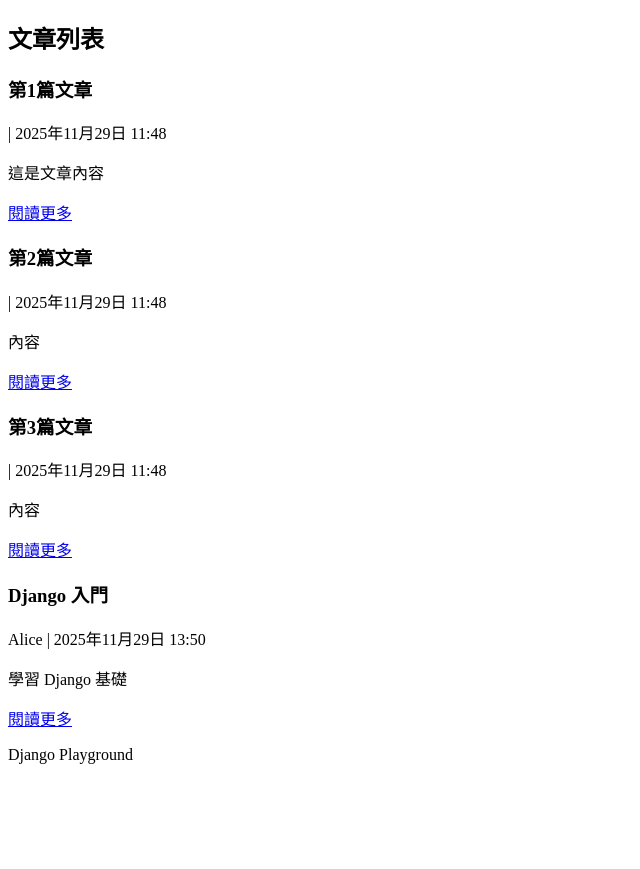
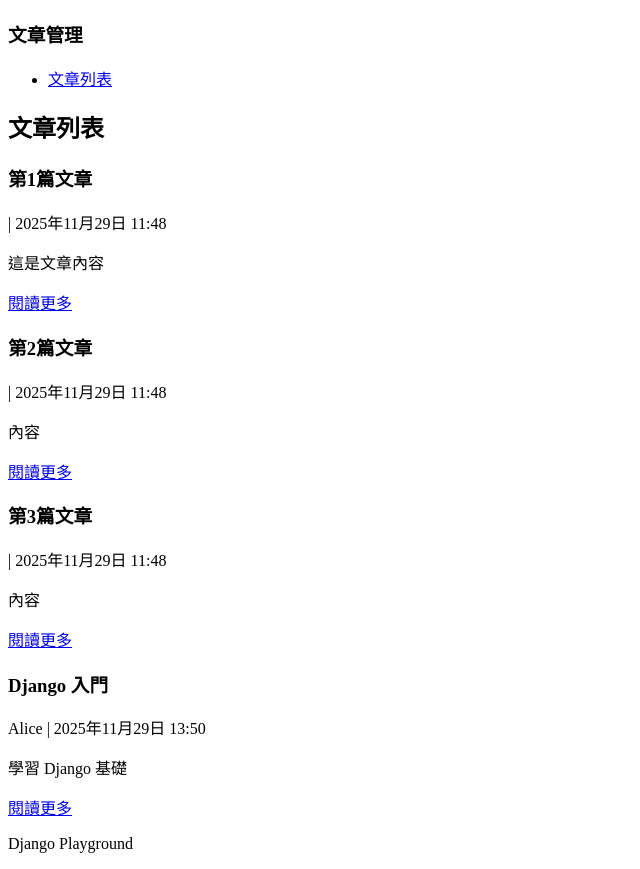
Before and after one commit to ziting106/django-playground, a Django app: page /blog/articles/ in a window 1280 px wide. Shown: the part 55-924 px from the top of the page, without its empty margins (0-640 px from the left). Before the commit the page ends 819 px from the top, so only its background shows below. Run offline with Django 5.2, Linux system fonts and the light colour scheme; data comes from the database, SQL or seed files in the repository.

Commit message:
添加blog功能base.html

```diff
--- a/apps/blog/templates/blog/article_detail.html
+++ b/apps/blog/templates/blog/article_detail.html
@@ -1,10 +1,10 @@
-{% extends "base.html" %}
+{% extends "blog/base.html" %}
 
 {% block title %}
   {{ article.title }} - {{ block.super }}
 {% endblock title %}
 
-{% block content %}
+{% block blog_content %}
   <article>
     <h2>
       {{ article.title }}
@@ -19,4 +19,4 @@
       {{ article.content }}
     </div>
   </article>
-{% endblock content %}
+{% endblock blog_content %}
--- a/apps/blog/templates/blog/article_list.html
+++ b/apps/blog/templates/blog/article_list.html
@@ -1,11 +1,11 @@
 
-{% extends "base.html" %}
+{% extends "blog/base.html" %}
 
 {% block title %}
   文章列表 - Django 大冒險
 {% endblock title %}
 
-{% block content %}
+{% block blog_content %}
   <h2>
     文章列表
   </h2>
@@ -18,4 +18,4 @@
       </p>
     {% endfor %}
   </div>
-{% endblock content %}
+{% endblock blog_content %}
--- /dev/null
+++ b/apps/blog/templates/blog/base.html
@@ -0,0 +1,21 @@
+{% extends "base.html" %}
+
+{% block content %}
+  <div class="blog-container">
+    <aside class="sidebar">
+      <h3>
+        文章管理
+      </h3>
+      <ul>
+        <li>
+          <a href="{% url 'article_list' %}">文章列表</a>
+        </li>
+      </ul>
+    </aside>
+
+    <div class="main-content">
+      {% block blog_content %}
+      {% endblock blog_content %}
+    </div>
+  </div>
+{% endblock content %}
```
